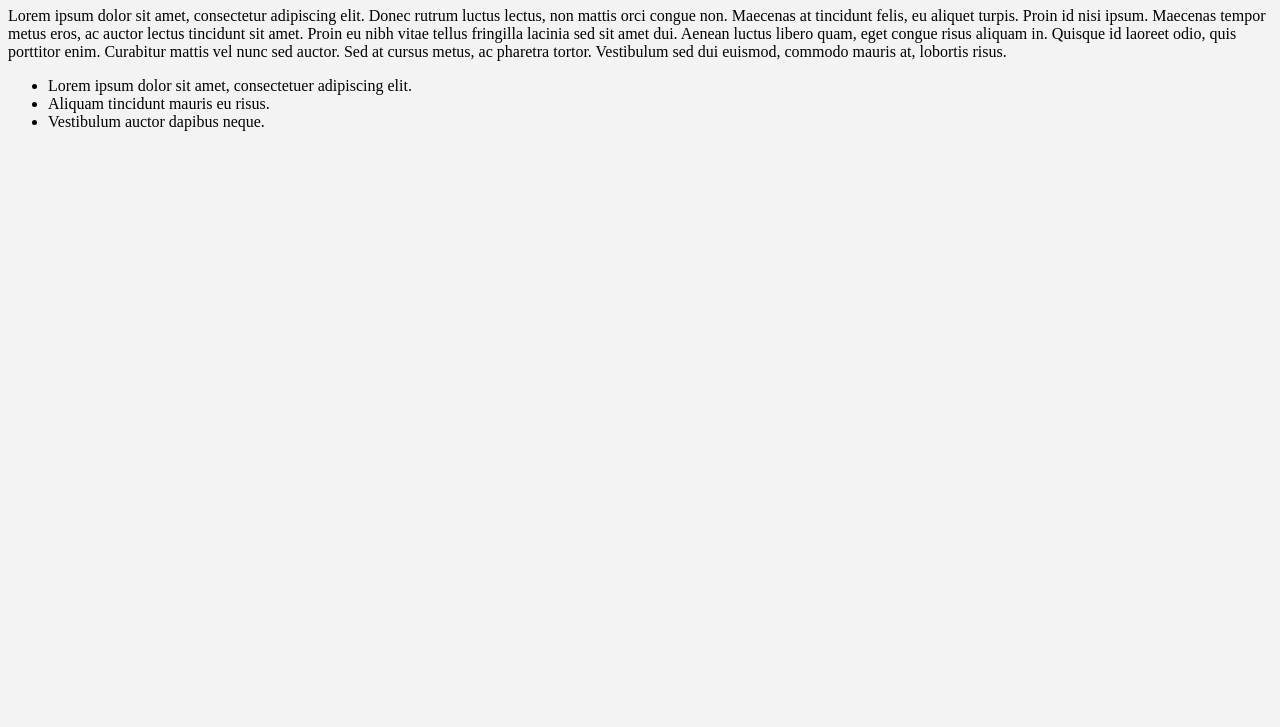
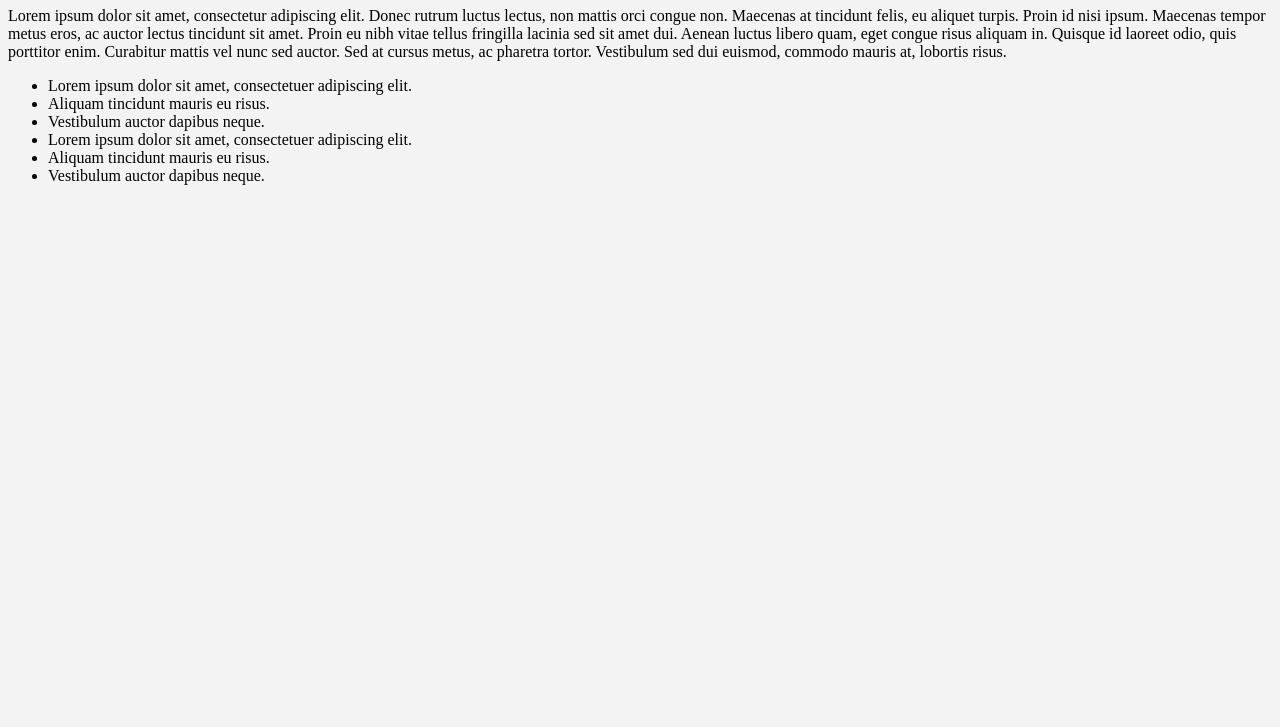
Before and after one commit to simon-jones/Hello-World, a plain HTML site: page index.html in a window 1280 px wide. Shown: the part 73-800 px from the top of the page. Drawn offline with Linux system fonts and the light colour scheme.

Commit message:
Extra 'li's

```diff
--- a/index.html
+++ b/index.html
@@ -12,6 +12,9 @@
    <li>Lorem ipsum dolor sit amet, consectetuer adipiscing elit.</li>
    <li>Aliquam tincidunt mauris eu risus.</li>
    <li>Vestibulum auctor dapibus neque.</li>
+   <li>Lorem ipsum dolor sit amet, consectetuer adipiscing elit.</li>
+   <li>Aliquam tincidunt mauris eu risus.</li>
+   <li>Vestibulum auctor dapibus neque.</li>
 </ul>
 
 </body>
```
